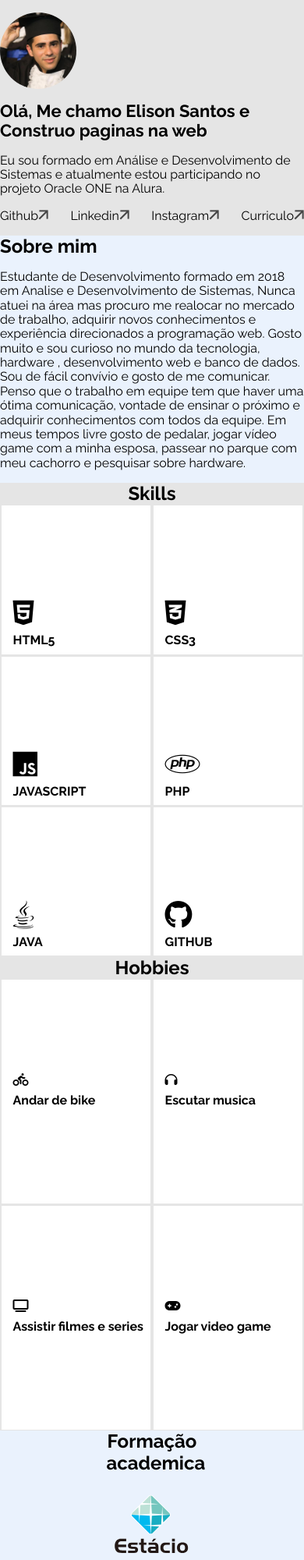
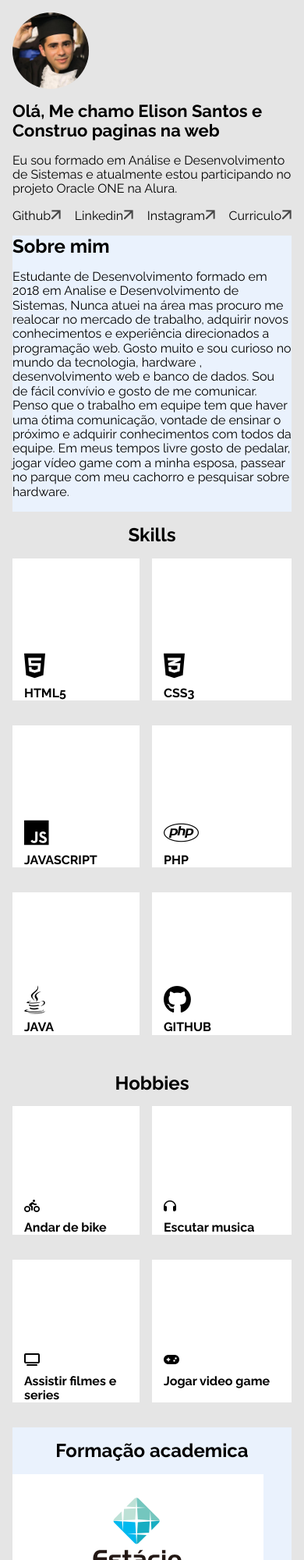
Before and after one commit to shylds/portfolio, a plain HTML site: page index.html in a window 390 px wide. Shown: the top 2000 px of the page at 78% size. Drawn offline with Linux system fonts and the light colour scheme.

Commit message:
Estilizações feitas em modo mobile, ainda falta estilizar contato, footer e tirar os paddings dos backgrounds

```diff
--- a/assets/css/contactMe.css
+++ b/assets/css/contactMe.css
@@ -2,10 +2,17 @@
     display: flex;
     flex-direction: column;
     align-items: center;
+}
+.contactMe__input {
+    margin-bottom: 32px;
+}
+.contactMe__text{
+    margin-bottom: 32px;
 }
 .contactMe__button{
     background-color:  #2A7AE4;
     border-color: #2A7AE4;
     color: #FFFFFF;
     height: 40px;
+    margin-bottom: 32px;
 }
--- a/assets/css/formation.css
+++ b/assets/css/formation.css
@@ -7,7 +7,9 @@
     align-items: center;
 }
 .formation__image{
-    width: 25%;
+    background-color: #FFFFFF;
+    width: 290px;
+    height: 118px;
     padding: 1rem;
 
 }
--- a/assets/css/skills.css
+++ b/assets/css/skills.css
@@ -1,15 +1,14 @@
-.skills__title{
-    text-align: center;
-}
 .skills__grid{
     width: 100%;
-    height: 580px;
     display: grid;
     grid-template-columns: 50% 50%;
 }
 .skills__box{
     background-color: #FFFFFF;
-    margin: 0.1rem;
+    margin-bottom: 32px;
+}
+.skills__box:nth-child(2n+1){
+    margin-right: 16px;
 }
 .skills__skill{
     margin: 120px 0 0 15px;
--- a/assets/css/style.css
+++ b/assets/css/style.css
@@ -2,9 +2,9 @@ body{
     font-family: Raleway, sans-serif;
     background-color: #e5e5e5;
 }
-//.conteudo{
-//    padding : 0 16px;
-//}
+.conteudo{
+    padding : 0 16px;
+}
 
 @media screen and (min-width: 768px){
     //.conteudo{
--- /dev/null
+++ b/assets/css/titles.css
@@ -0,0 +1,4 @@
+.titles{
+    padding: 1rem;
+    text-align: center;
+}
--- a/assets/css/works.css
+++ b/assets/css/works.css
@@ -8,7 +8,7 @@
 
 }
 .works__img{
-    width: 370px;
+    width: 350px;
 }
 .works__subtitle{
     width: 300px;
@@ -19,6 +19,7 @@
     border-color: #2A7AE4;
     width: 130px;
     height: 40px;
+
 }
 .works__buttons:last-child{
     background-color:  #2A7AE4;
--- a/index.html
+++ b/index.html
@@ -22,6 +22,7 @@
     <link href="./assets/css/works.css" rel="stylesheet" >
     <link href="./assets/css/contactMe.css" rel="stylesheet" >
     <link href="./assets/css/footer.css" rel="stylesheet" >
+    <link href="./assets/css/titles.css" rel="stylesheet" >
 
     <link href="./assets/css/background.css" rel="stylesheet" >
     <script src="./assets/js/teste.js"></script>
@@ -68,8 +69,8 @@
 
             </div>
         </section>
-        <section class="skills container">
-            <h2 class="skills__title">Skills</h2>
+        <section class="skills container ">
+            <h2 class="skills__title titles">Skills</h2>
             <div class="skills__grid ">
                 <div class="skills__box">
                     <p class="skills__skill fa-brands fa-html5"></p>
@@ -98,8 +99,8 @@
             </div>
         </section>
 
-        <section class="hobbies container">
-            <h2 class="skills__title">Hobbies</h2>
+        <section class="hobbies container ">
+            <h2 class="skills__title titles">Hobbies</h2>
             <div class="skills__grid ">
                 <div class="skills__box">
                     <p class="skills__skill fa-solid fa-person-biking"></p>
@@ -130,21 +131,23 @@
         </section>
 
         <section class="formation background">
-            <h2 class="formation__title skills__title">Formação academica</h2> <!--mudar o nome dessa classe-->
+            <h2 class="formation__title titles">Formação academica</h2> <!--mudar o nome dessa classe-->
             <div class="formation__formations">
                 <div>
-
+                    <img class="formation__image" src="./assets/img/estacio-logo.svg" alt="">
+                    <h2>Analise e Desenvolvimento de Sistemas</h2>
+                    <p>2018 - Estácio Santo André</p>
                 </div>
-                <img class="formation__image" src="./assets/img/estacio-logo.svg" alt="">
-                <h2>Analise e Desenvolvimento de Sistemas</h2>
-                <p>2018 - Estácio Santo André</p>
-                <img class="formation__image" src="./assets/img/alura-logo.svg" alt="">
-                <h2>Oracle Next Education</h2>
-                <p>Em Andamento - Programa Alura + Oracle</p>
+                <div>
+                    <img class="formation__image" src="./assets/img/alura-logo.svg" alt="">
+                    <h2>Oracle Next Education</h2>
+                    <p>Em Andamento - Programa Alura + Oracle</p>
+                </div>
             </div>
         </section>
         <section class="works">
-            <h2 class="works__title">Trabalhos</h2>
+
+            <h2 class="works__title titles">Trabalhos</h2>
             <p class="works__text">Decodificador de Texto</p>
             <img class="works__img" src="./assets/img/decodificador-desktop.png" alt="">
             <p class="works__subtitle">Challenge Alura Codificador </p>
@@ -154,7 +157,7 @@
         <section class="contactMe background">
             <form class="contactMe__form form__flex " action="" method="post">
                 <div class="">
-                    <h2>Contato</h2>
+                    <h2 class="titles">Contato</h2>
                     <p>Quer entrar em contato comigo?
                         Preencha o formulário ao lado que entrarei em conratoo mais
                         Rápido possivel.
```
